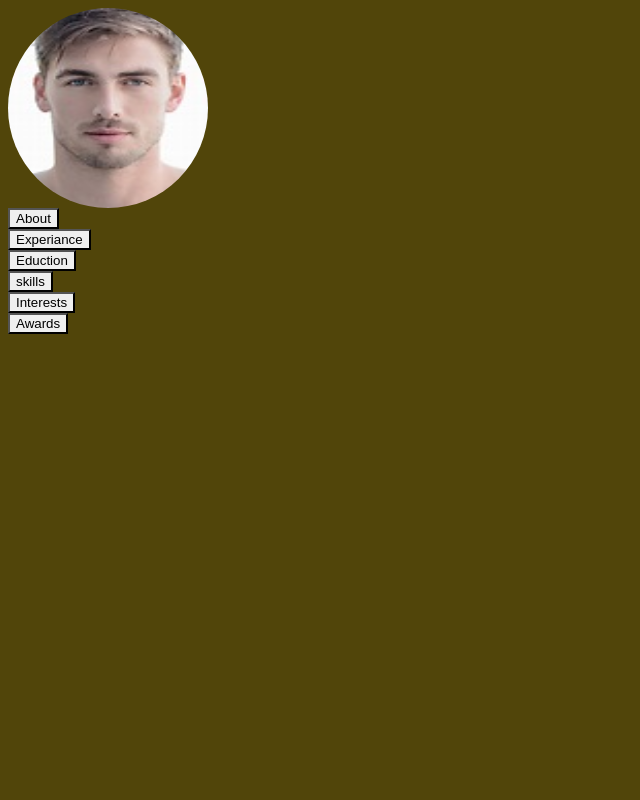
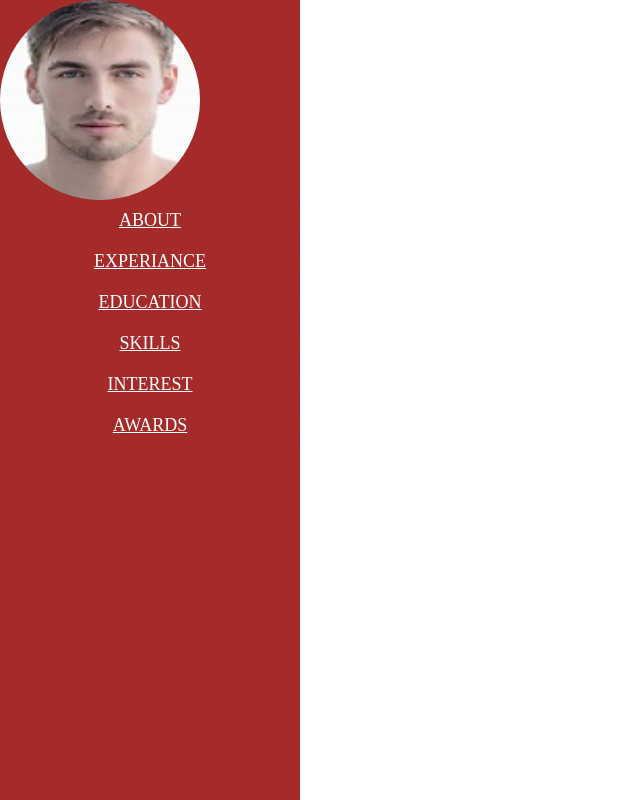
Before and after one commit to alinecarine/portifolio, a plain HTML site: page assets/index.html in a window 1280 px wide. Shown: the top 800 px of the page, without its empty margins (0-640 px from the left). Drawn offline with Linux system fonts and the light colour scheme.

Commit message:
fist task

```diff
--- a/assets/css/styles.css
+++ b/assets/css/styles.css
@@ -1,10 +1,11 @@
 
 body {
-    background-color: rgb(81, 69, 10);
+
     float: lefts;
     position: absolute;
     width: 30%;
     right: 70%s;
+    margin: 0px;
   }
   button {background-origin: padding-box;
 
@@ -13,6 +14,7 @@ body {
   max-width: 10rem;
   max-height: 10rem;
   border: .5rem solid rgba(255, 255, 255, .2)
+
 }
    img{ vertical-align: middle;
     height: 200px;
@@ -21,3 +23,30 @@ body {
     border: 10px;
 
   }
+  .box{
+    width: 300px;
+    height: 1000px;
+    background-color:brown;
+    justify-content: center;
+    align-items: center;
+  }
+  a{
+    position: relative;
+    border-radius: 20px;
+    font-size: large;
+    text-transform: uppercase;
+    font  width: 70px;
+    padding: 10px 30px;
+    transition:0.5s;
+    color:white;
+    display:flex;
+    justify-content:center;
+    align-items:center;
+  }
+  a {
+    border-radius: 8px;
+    background:brown;
+    transition: 5s;
+
+
+  }
--- a/assets/index.html
+++ b/assets/index.html
@@ -7,14 +7,22 @@
 <link rel="stylesheet" href="css\styles.css">
 </head>
 <body>
-   <img src="X.jpeg" alt="profile">
+
+
+   <div class="box">
+    <img src="X.jpeg" alt="profile">
    <br>
-   <button type="button">About</button> <br>
-   <button type="button">Experiance</button><br>
-   <button type="button">Eduction</button><br>
-   <button type="button">skills</button><br>
-   <button type="button">Interests</button><br>
-   <button type="button">Awards</button><br>
+   <a href="#"> ABOUT<br>
+   <a href="#"> EXPERIANCE<br>
+   <a href="#"> EDUCATION<br>
+   <a href="#"> SKILLS<br>
+   <a href="#">INTEREST <br>
+    <a href="#">AWARDS <br>
+
+
+   </a><br>
+
+   </div>
 
 </body>
 </html>
```
